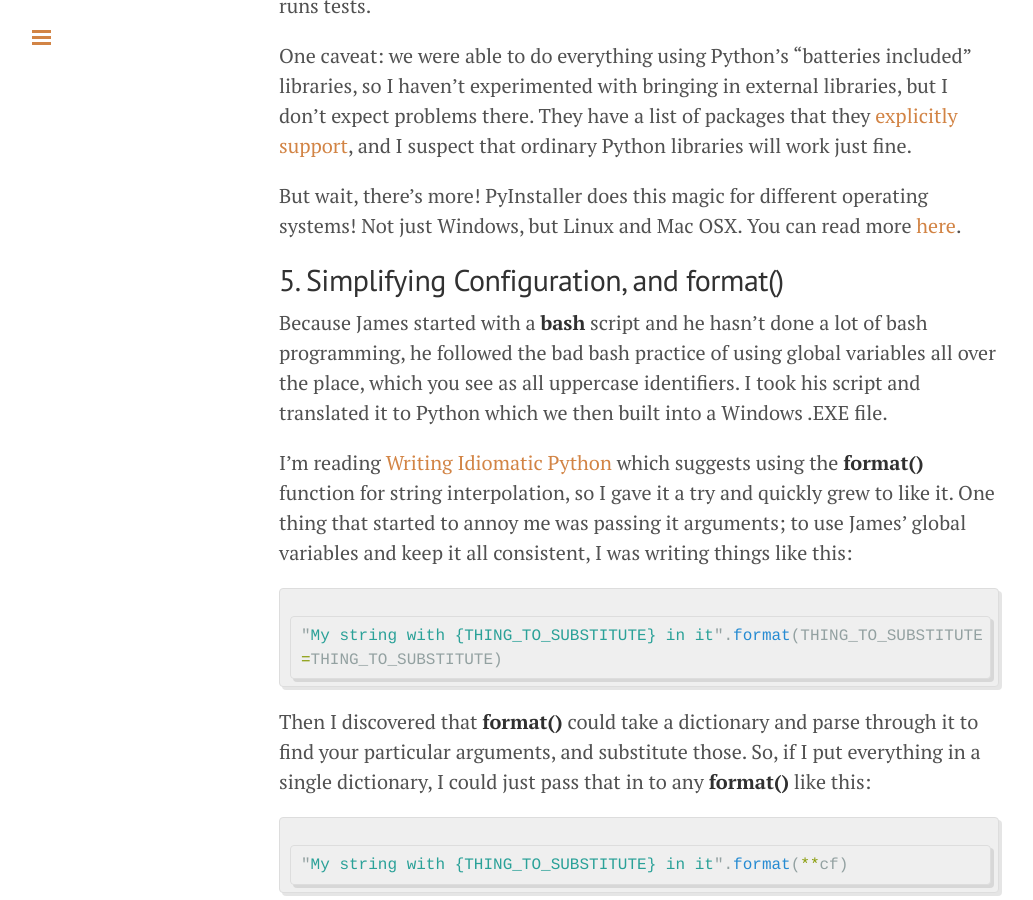
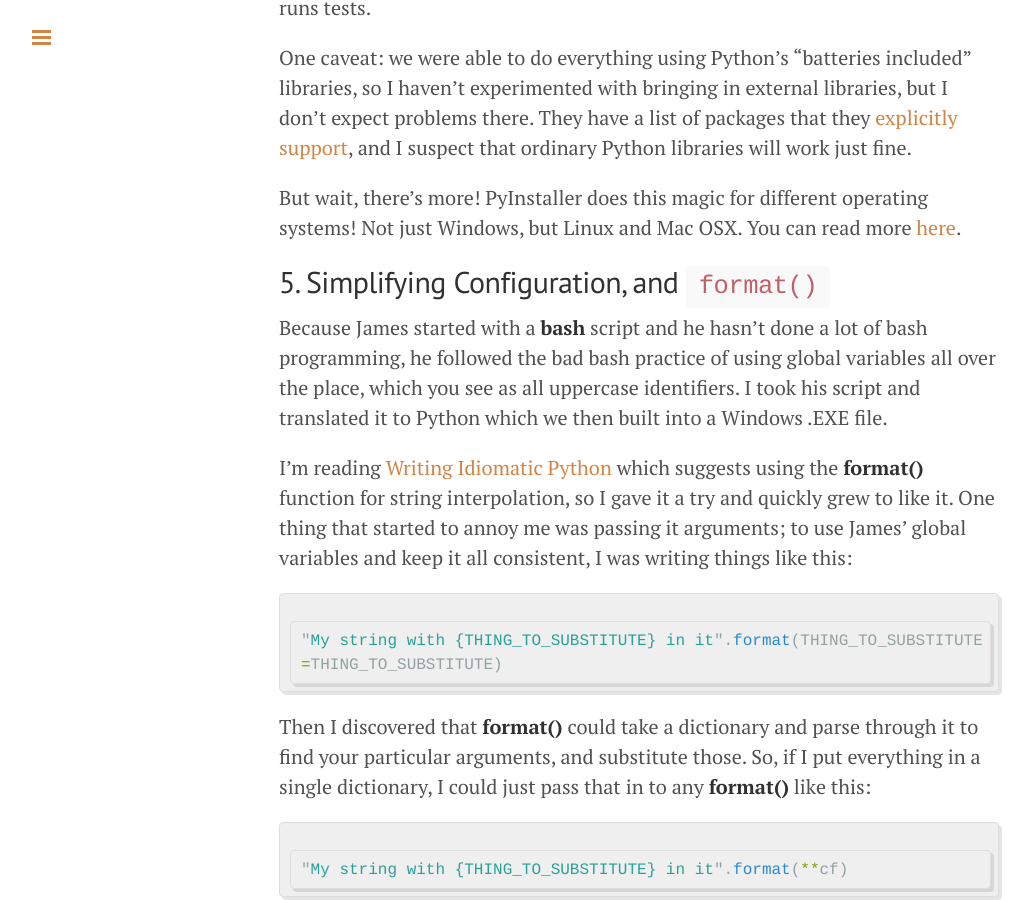
Before and after one commit to djaus2/BruceEckel.github.io, a Jekyll site: the page built from _posts/2014-12-05-a-heaping-helping-of-python-goodness.md, in a window 1280 px wide and 900 px high, scrolled down 5029 px. Shown: the whole window, without its empty margins (1-1034 px from the left). Built offline with Jekyll 4.4.1, drawn with Linux system fonts in a browser that asks for light colours; Markdown is read by kramdown in place of the engine named in the settings; comment, search, counter and statistics services are not loaded; some of the changed text lies outside the part shown.

Commit message:
Code font in headlines

```diff
--- a/_posts/2014-12-05-a-heaping-helping-of-python-goodness.md
+++ b/_posts/2014-12-05-a-heaping-helping-of-python-goodness.md
@@ -49,7 +49,7 @@ The program just visits each directory one level down from the current one and p
 
 Because of the simplicity of the **contextmanager** decorator, I'm going to be using **with** statements a lot more now.
 
-## 3. Command-line Arguments with argparse ##
+## 3. Command-line Arguments with `argparse` ##
 
 In the past, I've tried to use **optparse** but it always ended up feeling too messy and complicated, so I'd just punt and pick the arguments off the command line myself. Apparently powers that be observed this happening enough that someone decided to create a simpler, better command-line parsing module. I finally reached for [argparse](http://pymotw.com/2/argparse/) this week, and I'm now a convert --- argument parsing has become easy, and I won't hesitate to put it into future programs.
 
@@ -130,7 +130,7 @@ One caveat: we were able to do everything using Python's "batteries included" li
 
 But wait, there's more! PyInstaller does this magic for different operating systems! Not just Windows, but Linux and Mac OSX. You can read more [here](http://pythonhosted.org/PyInstaller/#overview-what-pyinstaller-does-and-how-it-does-it).
 
-## 5. Simplifying Configuration, and format() ##
+## 5. Simplifying Configuration, and `format()` ##
 
 Because James started with a **bash** script and he hasn't done a lot of bash programming, he followed the bad bash practice of using global variables all over the place, which you see as all uppercase identifiers. I took his script and translated it to Python which we then built into a Windows .EXE file.
 
```
